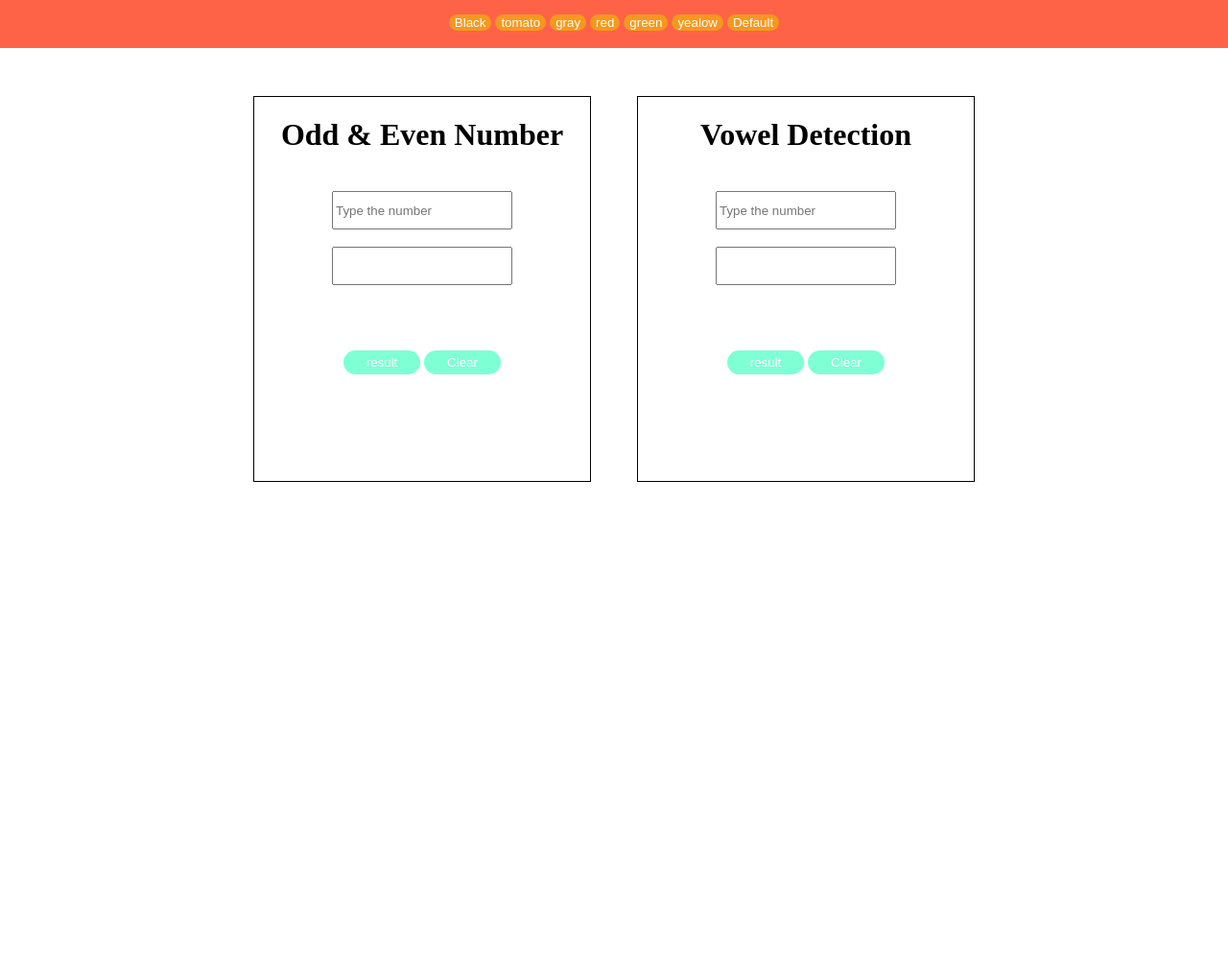
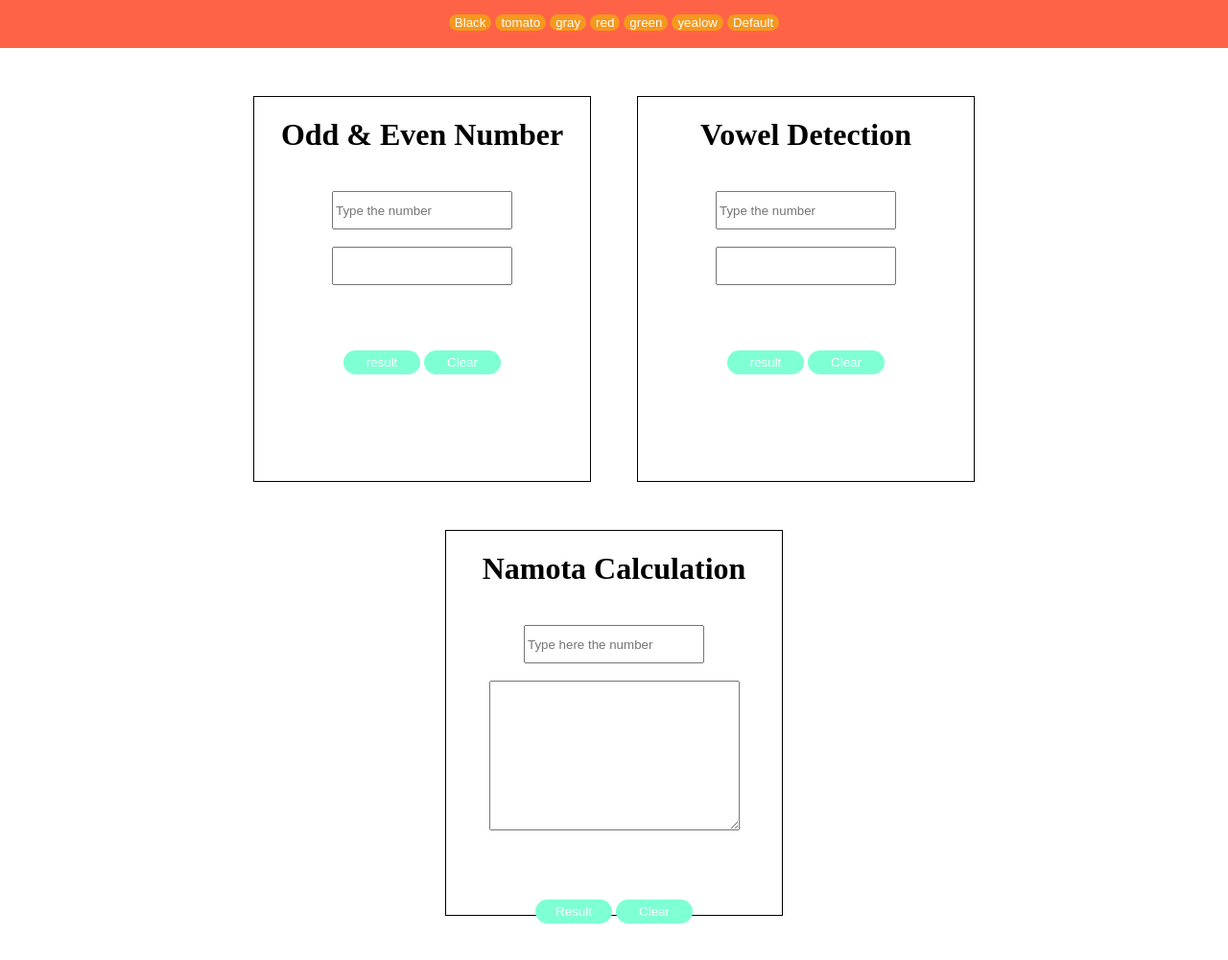
Before and after one commit to Tushar06041999/Core-Js-Project, a plain HTML site: page index.html in a window 1280 px wide. Shown: the whole page at 96% size. Before the commit the page ends 800 px from the top, so only its background shows below. Drawn offline with Linux system fonts and the light colour scheme.

Commit message:
first commit

```diff
--- a/index.html
+++ b/index.html
@@ -65,6 +65,25 @@
 
     </div>
 
+
+    <div class="namota-container">
+        <div class="child-namota-container">
+
+            <h1>Namota Calculation</h1>
+
+
+            <div class="second-childs">
+                <input type="text" name="" id="text5" placeholder="Type here the number"><br><br>
+                <textarea name="" id="text6" cols="30" rows="10"></textarea><br><br>
+            </div>
+           <div class="second-childss">
+            <input id="btn12" type="button" value="Result">
+            <input id="btn13" type="button" value="Clear">
+           </div>
+
+        </div>
+    </div>
+
 </body>
 <script src="script.js"></script>
 </html>
--- a/script.js
+++ b/script.js
@@ -108,3 +108,28 @@ btn11.addEventListener("click",function(){
     text3.value="";
     text4.value="";
 })
+
+// Namoto section start from here
+
+let text5=document.getElementById("text5");
+let text6=document.getElementById("text6");
+let btn12=document.getElementById("btn12");
+let btn13=document.getElementById("btn13");
+btn12.addEventListener("click",function(){
+
+        for (let i = 1; i <=10; i++) {
+            let total=text5.value;
+            let result=total*i;
+
+            text6.value=result;
+            console.log(result);
+
+        }
+
+
+
+})
+btn13.addEventListener("click",function(){
+    text5.value="";
+    text6.value="";
+})
--- a/style.css
+++ b/style.css
@@ -63,3 +63,21 @@ body{
 
     text-align:center;
 }
+
+
+/* Namota section start from here */
+
+.namota-container{
+    margin:50px 280px;
+    display:flex;
+    justify-content: center;
+}
+
+.child-namota-container{
+    height:400px;
+    width:350px;
+    border:1px solid black;
+}
+.child-namota-container h1{
+    text-align:center;
+}
```
